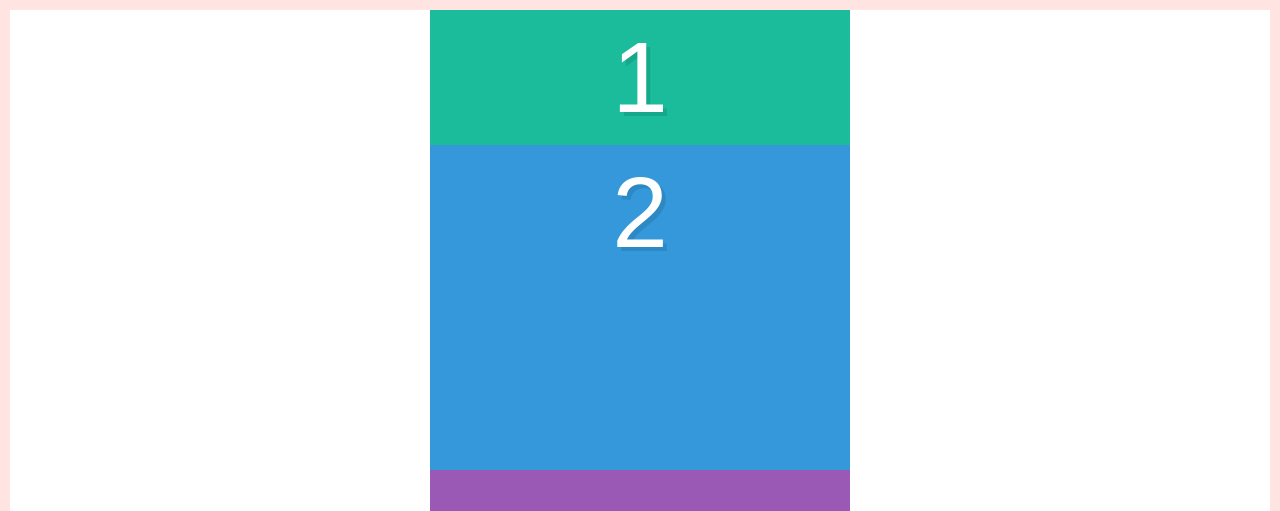
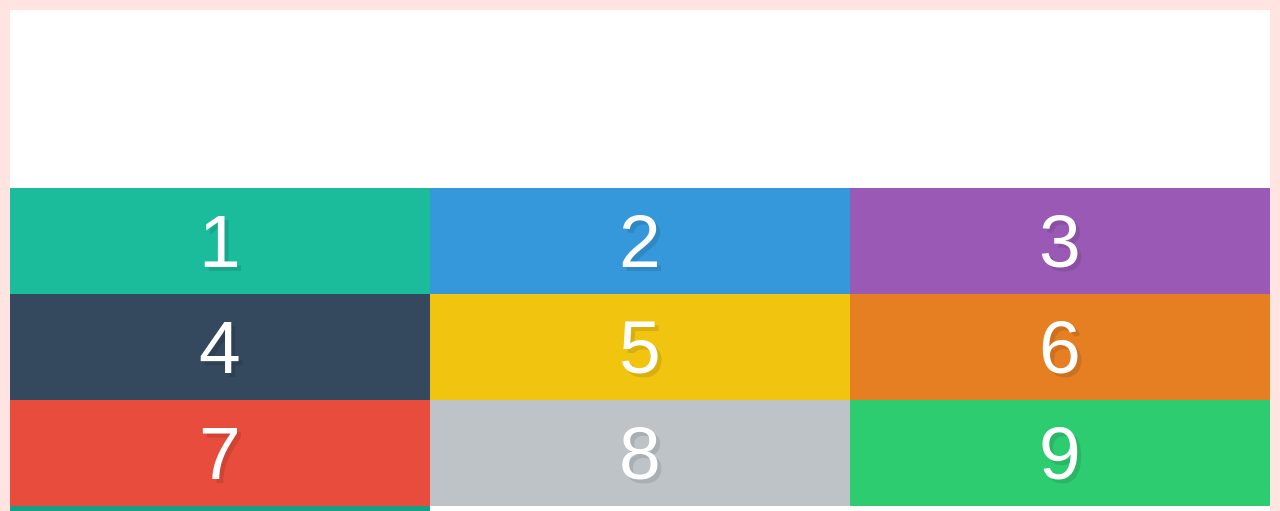
Before and after one commit to regal-rahul/Flexbox, a plain HTML site: page Alignment+Centering/index.html in a window 1280 px wide. Shown: the top 511 px of the page. Drawn offline with Linux system fonts and the light colour scheme.

Commit message:
align needs wrap

```diff
--- a/Alignment+Centering/index.html
+++ b/Alignment+Centering/index.html
@@ -1,12 +1,11 @@
-<!doctype html>
+<!DOCTYPE html>
 <html lang="en">
   <head>
-  <meta charset="UTF-8">
+    <meta charset="UTF-8" />
     <title>FlexBox Tutorial</title>
-  <link rel="stylesheet" href="style.css">
+    <link rel="stylesheet" href="style.css" />
   </head>
   <body>
-
     <div class="container">
       <div class="box box1">1</div>
       <div class="box box2">2</div>
@@ -19,6 +18,5 @@
       <div class="box box9">9</div>
       <div class="box box10">10</div>
     </div>
-
   </body>
 </html>
--- a/Alignment+Centering/style.css
+++ b/Alignment+Centering/style.css
@@ -159,7 +159,7 @@ input::-moz-focus-inner {
 /* Some default styles to make each box visible */
 .box {
   color: white;
-  font-size: 100px;
+  font-size: 75px;
   text-align: center;
   text-shadow: 4px 4px 0 rgba(0, 0, 0, 0.1);
   padding: 10px;
@@ -200,50 +200,52 @@ input::-moz-focus-inner {
 /* We start writing out flexbox here. The above is just page setup */
 .container {
   display: flex;
-  /* justify-content: center; */
   border: 10px solid mistyrose;
   /* flex-direction: column; */
   /* min-height: 100vh; */
   height: 100vh;
-  align-items: center;
-  flex-direction: column;
+  flex-wrap: wrap;
+  /* align-items: center; */
+  /* flex-direction: column; */
+  /* justify-content: space-between; */
+  align-content: center;
 }
 
 .box {
-  width: 33.333%;
+  width: 33.33%;
 }
 
-.box2 {
+/* .box2 {
   padding-bottom: 200px;
-}
+} */
 
-.box3 {
+/* .box3 {
   font-size: 150px;
-}
+} */
 
-.box4 {
+/* .box4 {
   font-size: 10px;
-}
+} */
 
-.box5 {
+/* .box5 {
   padding-top: 200px;
   font-size: 25px;
-}
+} */
 
-.box6 {
+/* .box6 {
   padding-bottom: 0;
-}
+} */
 
-.box7 {
+/* .box7 {
   padding-top: 30px;
   font-size: 145px;
-}
+} */
 
-.box9 {
+/* .box9 {
   padding-bottom: 50px;
   align-self: stretch;
-}
+} */
 
-.box10 {
+/* .box10 {
   font-size: 15px;
-}
+} */
```
Lines whose indentation alone changed are shown as unchanged.
